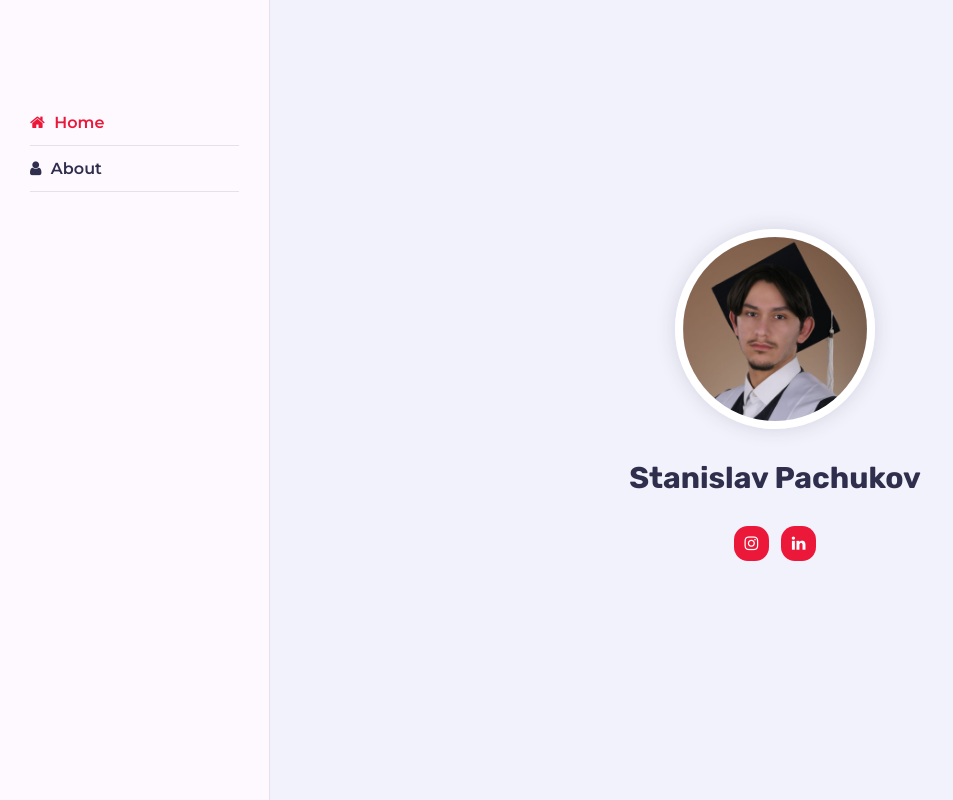
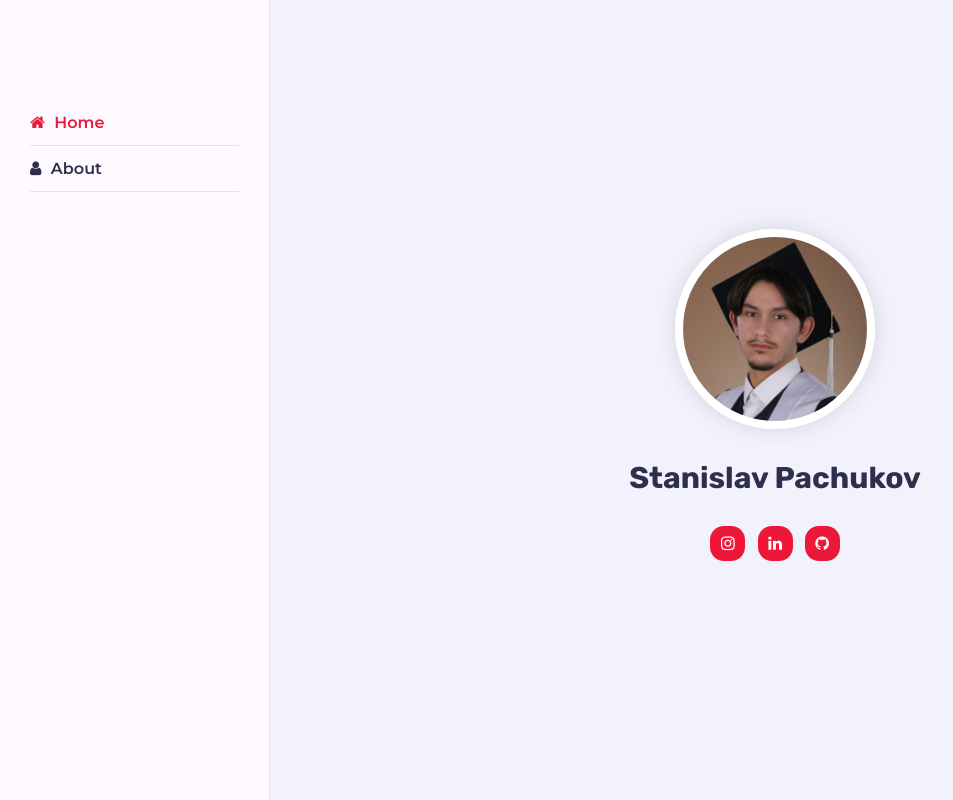
Before and after one commit to stens22/stens22.github.io, a plain HTML site: page index.html in a window 1280 px wide. Shown: the whole page, without its empty margins (0-953 px from the left). Drawn offline with Linux system fonts and the light colour scheme.

Commit message:
Added github redirection

```diff
--- a/index.html
+++ b/index.html
@@ -36,6 +36,7 @@
             <div class="social-links">
               <a href="https://www.instagram.com/stanislavpachukov/"><i class="fa fa-instagram"></i></a>
               <a href="https://www.linkedin.com/in/stanislav-pachukov-431441305/"><i class="fa fa-linkedin"></i></a>
+              <a href="https://github.com/stens22"><i class="fa fa-github"></i></a>
             </div>
           </div>
         </div>
```
